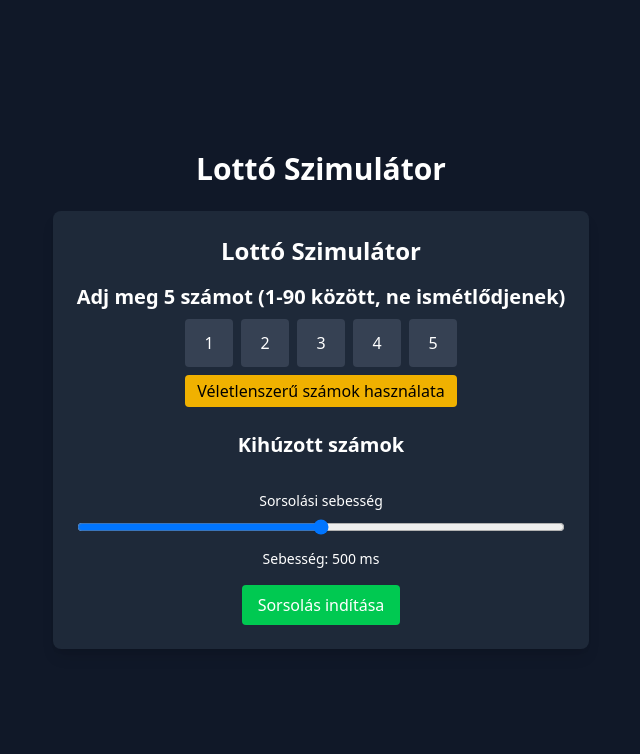
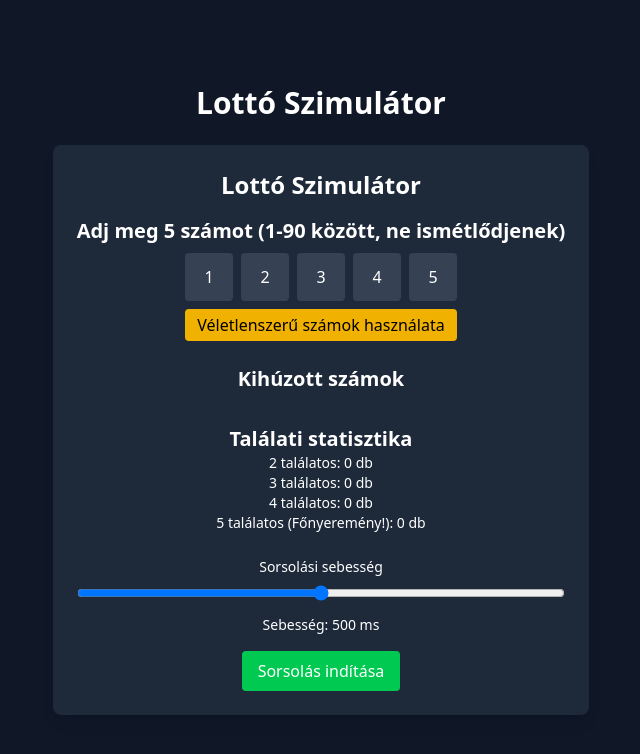
Before and after one commit to EddyeWeb/lottery, a Vue app: page / in a window 1280 px wide. Shown: the top 754 px of the page, without its empty margins (319-959 px from the left). Built offline with nearby package versions, Linux system fonts and the light colour scheme.

Commit message:
Cannot duplicate user numbers

```diff
--- a/src/components/LotteryDraw.vue
+++ b/src/components/LotteryDraw.vue
@@ -2,7 +2,6 @@
   <div class="p-6 bg-gray-800 rounded-lg shadow-lg text-white text-center">
     <h2 class="text-2xl font-bold mb-4">Lottó Szimulátor</h2>
 
-    <!-- Felhasználói számok beírása -->
     <div class="mb-4">
       <h3 class="text-xl font-semibold">Adj meg 5 számot (1-90 között, ne ismétlődjenek)</h3>
       <div class="flex justify-center gap-2 mt-2">
@@ -25,7 +24,6 @@
       </button>
     </div>
 
-    <!-- Kihúzott számok megjelenítése -->
     <div class="mt-6">
       <h3 class="text-xl font-semibold">Kihúzott számok</h3>
       <div class="flex justify-center gap-4 mt-2">
@@ -39,7 +37,14 @@
       </div>
     </div>
 
-    <!-- Sebesség és sorsolás indítása -->
+    <div class="mt-6">
+      <h3 class="text-xl font-semibold">Találati statisztika</h3>
+      <p class="text-sm">2 találatos: {{ matchStats[2] }} db</p>
+      <p class="text-sm">3 találatos: {{ matchStats[3] }} db</p>
+      <p class="text-sm">4 találatos: {{ matchStats[4] }} db</p>
+      <p class="text-sm">5 találatos (Főnyeremény!): {{ matchStats[5] }} db</p>
+    </div>
+
     <div class="mt-6">
       <label for="speed" class="block text-sm font-medium">Sorsolási sebesség</label>
       <input
@@ -68,6 +73,7 @@ const userNumbers = ref([1, 2, 3, 4, 5]);
 const speed = ref(500);
 const isDrawing = ref(false);
 const useRandomNumbers = ref(false);
+const matchStats = ref({ 2: 0, 3: 0, 4: 0, 5: 0 });
 let intervalId = null;
 
 const randomizeNumbers = () => {
@@ -85,9 +91,13 @@ const drawNumbers = () => {
   }
   drawnNumbers.value = [...numbers];
 
-
   if (useRandomNumbers.value) {
     randomizeNumbers();
+  }
+
+  const matches = drawnNumbers.value.filter(num => userNumbers.value.includes(num)).length;
+  if (matches >= 2) {
+    matchStats.value[matches]++;
   }
 };
 
@@ -107,7 +117,6 @@ const validateInput = (index) => {
   if (value > 90) userNumbers.value[index] = 90;
   if (isNaN(value)) userNumbers.value[index] = null;
 
-
   const uniqueNumbers = new Set(userNumbers.value);
   if (uniqueNumbers.size < userNumbers.value.length) {
     userNumbers.value[index] = null;
@@ -115,6 +124,13 @@ const validateInput = (index) => {
 };
 
 const toggleDraw = () => {
+  const uniqueNumbers = new Set(userNumbers.value);
+
+  if (uniqueNumbers.size < userNumbers.value.length) {
+    alert("Nem indítható a sorsolás, mert ismétlődő számokat adtál meg!");
+    return;
+  }
+
   if (isDrawing.value) {
     clearInterval(intervalId);
     isDrawing.value = false;
```
